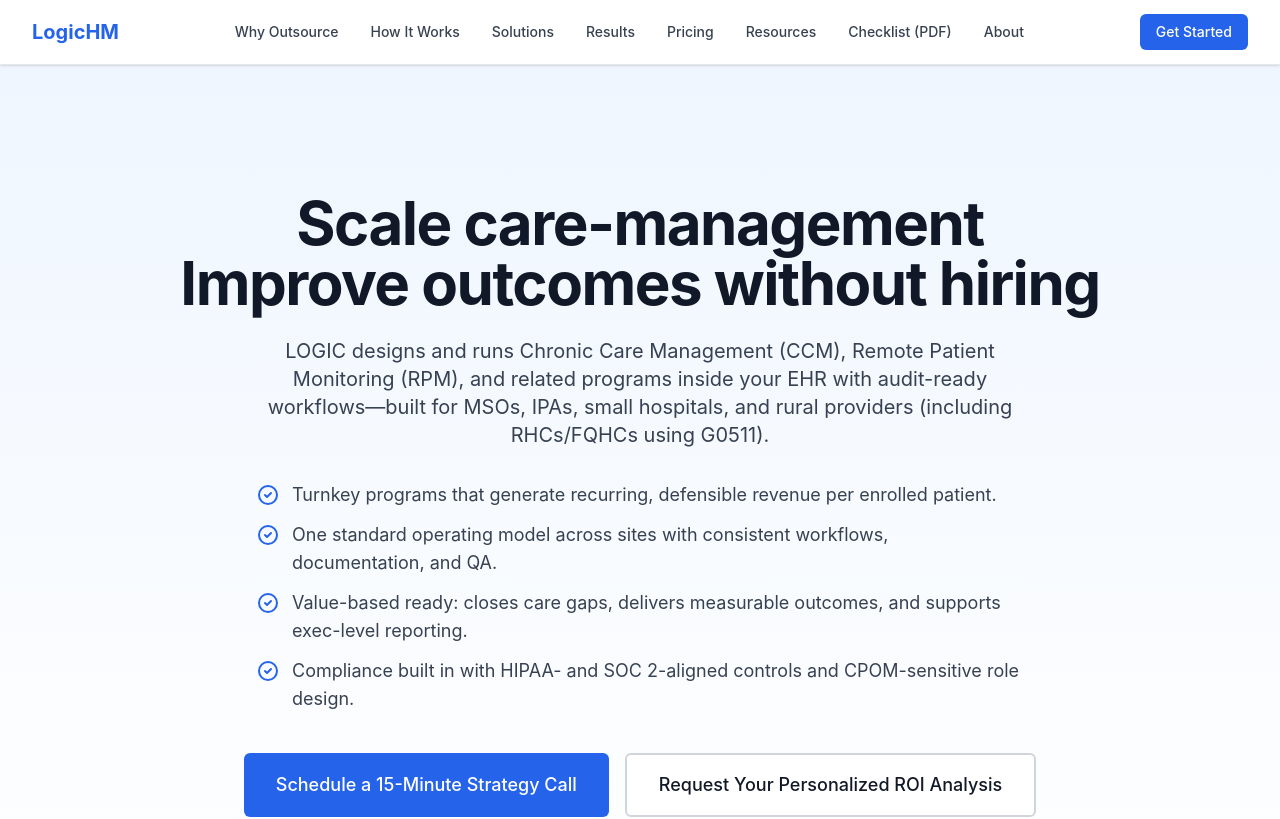
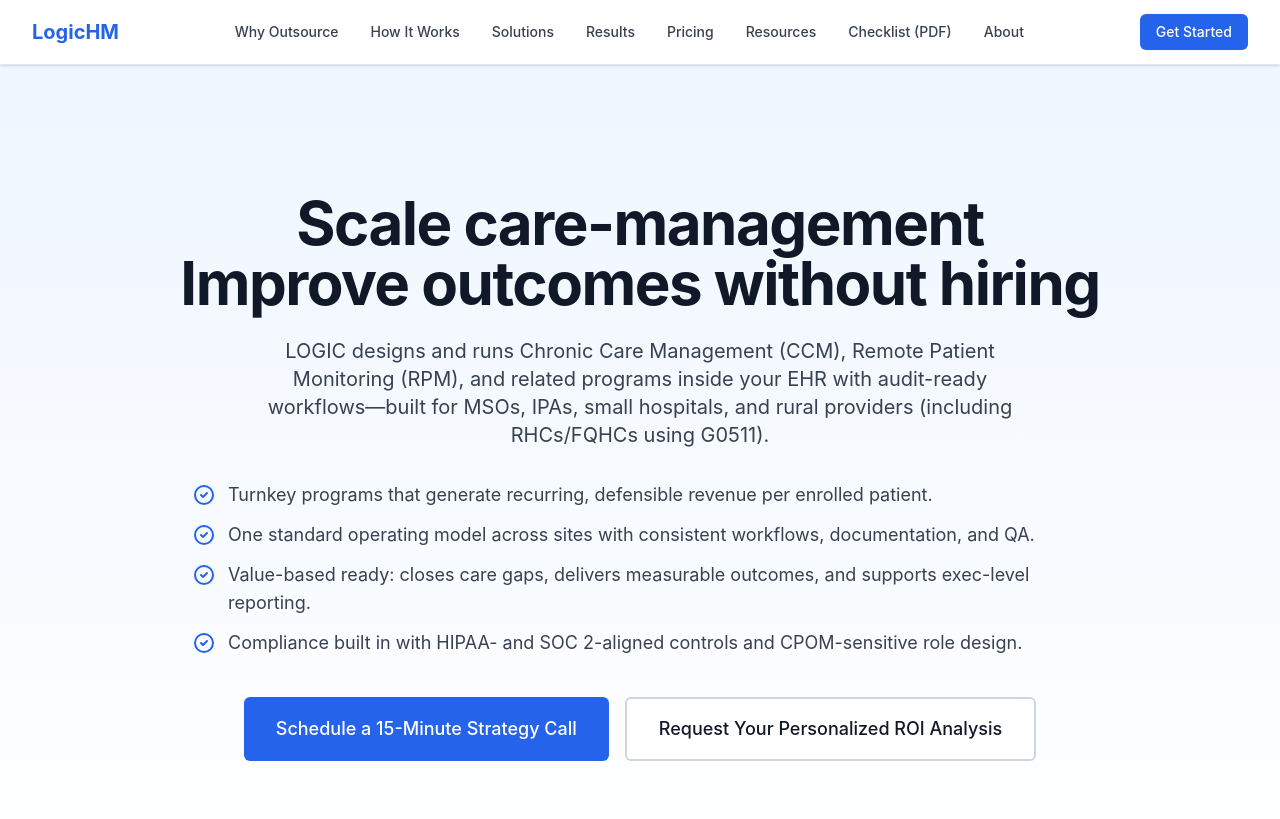
Before and after one commit to bryan-porter/logic-health-site-c, a Next.js app: page / in a window 1280 px wide. Shown: the top 819 px of the page. Built offline with nearby package versions, Linux system fonts and the light colour scheme; no server answers.

Commit message:
Widen hero bullets container to prevent word overflow
Changed bullets max-width from max-w-3xl to max-w-4xl to prevent
the last word of each bullet from wrapping to its own line.

```diff
--- a/components/sections/Hero.tsx
+++ b/components/sections/Hero.tsx
@@ -27,7 +27,7 @@ export function Hero({ headline, subheadline, bullets, primaryCTA, secondaryCTA
             {subheadline}
           </p>
           {bullets && bullets.length > 0 && (
-            <ul className="mt-8 mx-auto max-w-3xl space-y-3 text-left text-base text-neutral-700 md:text-lg">
+            <ul className="mt-8 mx-auto max-w-4xl space-y-3 text-left text-base text-neutral-700 md:text-lg">
               {bullets.map((bullet, index) => (
                 <li key={index} className="flex items-start gap-3">
                   <svg className="h-6 w-6 flex-shrink-0 text-primary-600 mt-0.5" fill="none" viewBox="0 0 24 24" stroke="currentColor">
```
